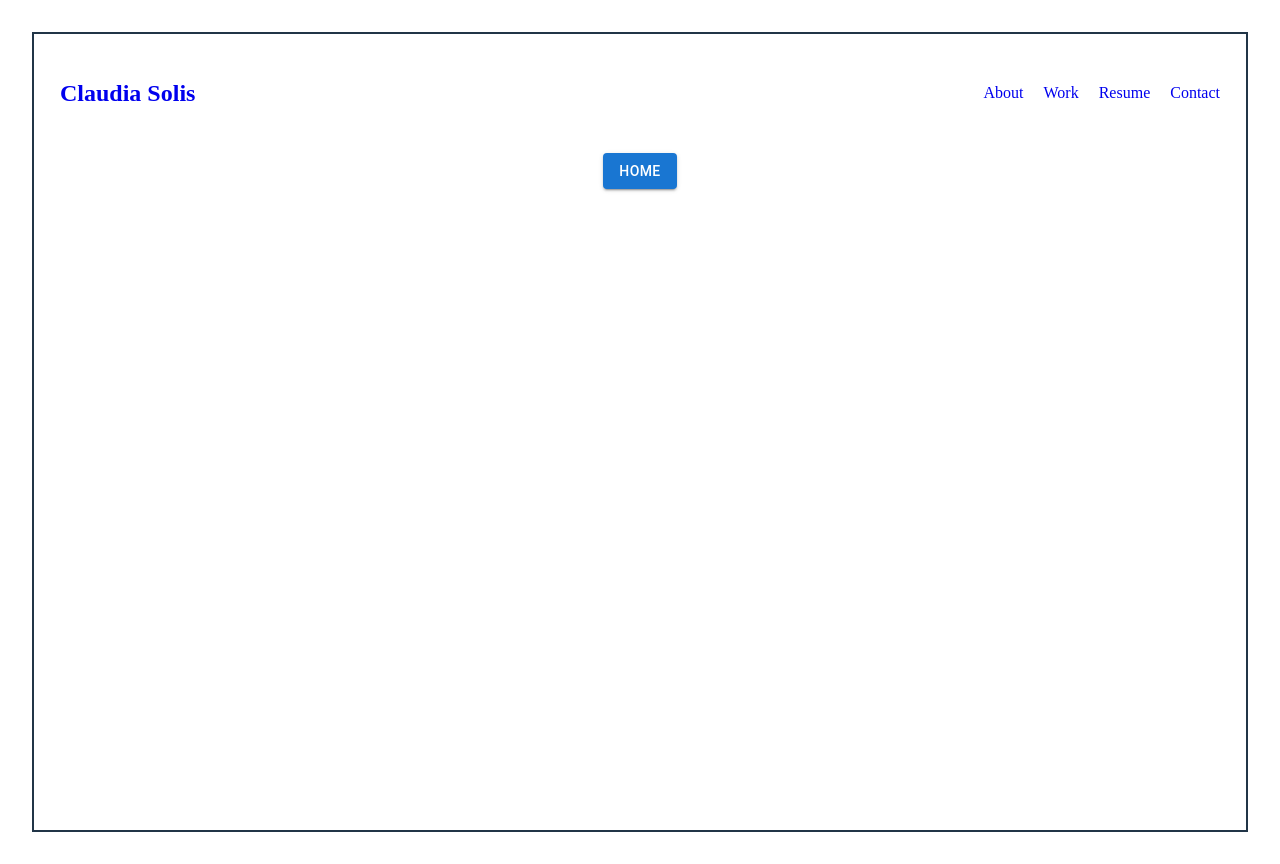
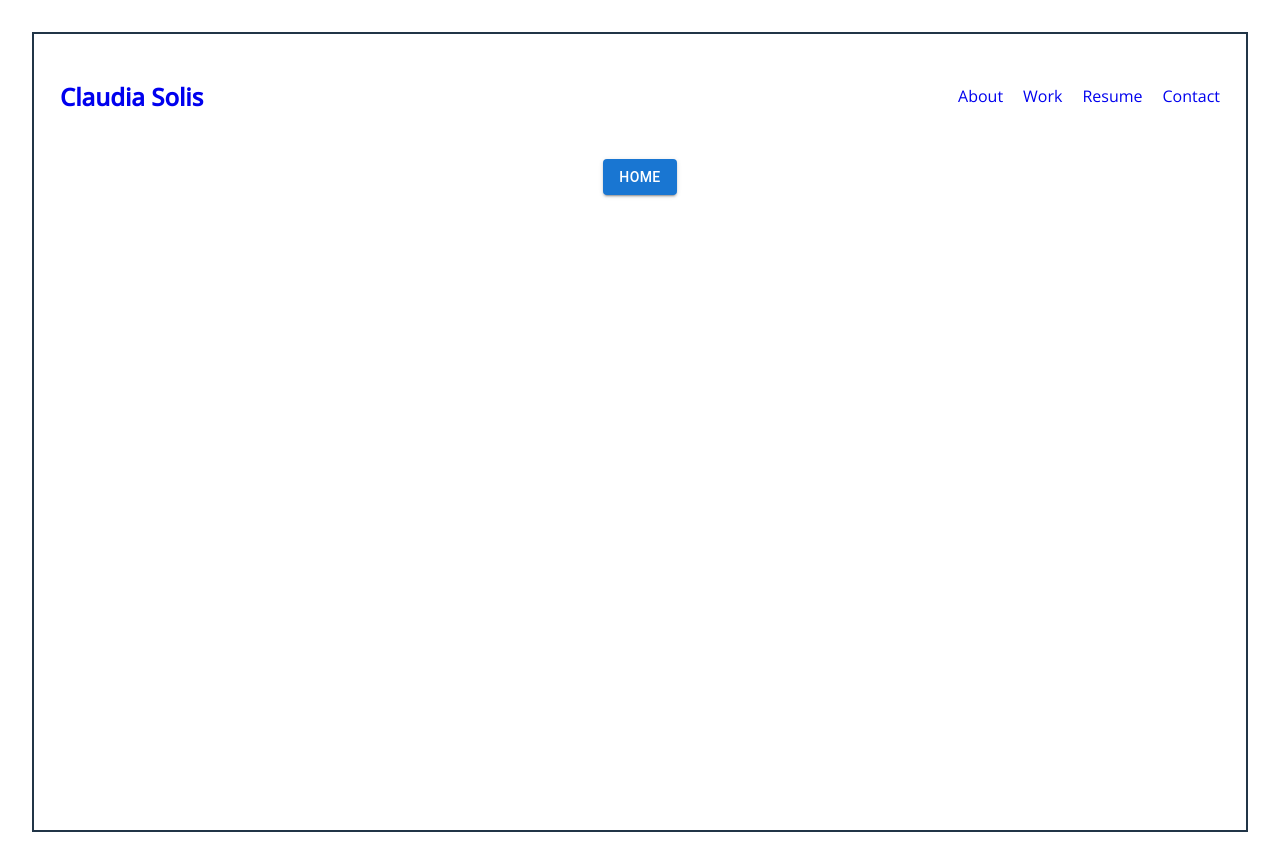
Before and after one commit to cjsolis12/claudia-solis, a React (Vite) app: page / in a window 1280 px wide. Built offline with nearby package versions, Linux system fonts and the light colour scheme.

Commit message:
added font

```diff
--- a/src/index.css
+++ b/src/index.css
@@ -1,6 +1,7 @@
-/* :root {
-
-} */
+@import url('https://fonts.googleapis.com/css2?family=Open+Sans:wght@300;400;500&display=swap');
+:root {
+font-family: 'Open Sans', sans-serif;
+}
 
 a {
   text-decoration: none;
```
